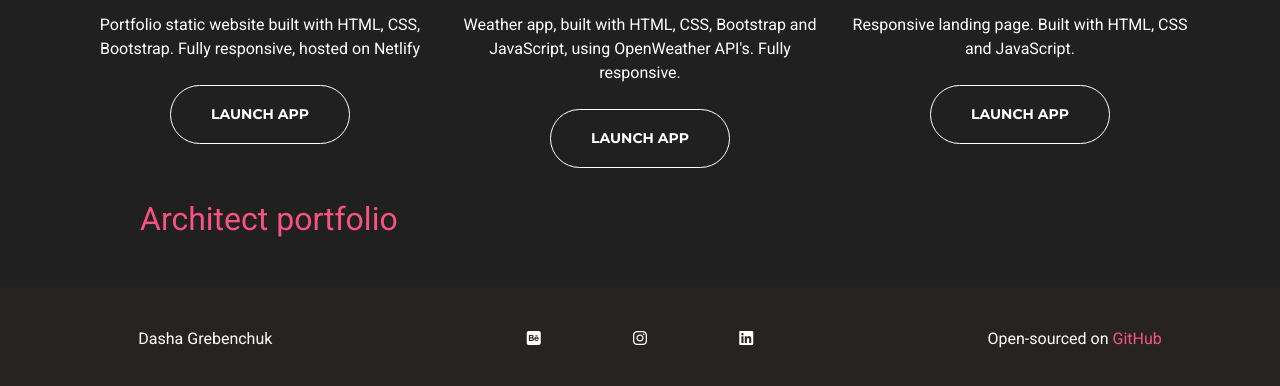
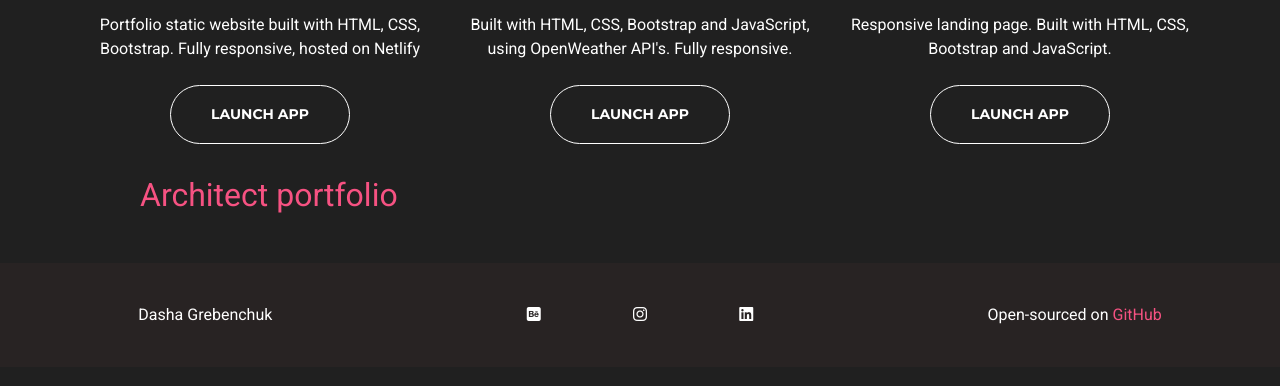
Before and after one commit to DashaGrebenchuk/portfolio-project, a plain HTML site: page portfolio.html in a window 1280 px wide. Shown: the part 550-936 px from the top of the page. Drawn offline with nearby package versions, Linux system fonts and the light colour scheme.

Commit message:
Update portfolio.html

```diff
--- a/portfolio.html
+++ b/portfolio.html
@@ -98,8 +98,8 @@
           />
           <div>
             <p class="mt-3">
-              Weather app, built with HTML, CSS, Bootstrap and JavaScript, using
-              OpenWeather API's. Fully responsive.
+              Built with HTML, CSS, Bootstrap and JavaScript, using OpenWeather
+              API's. Fully responsive.
             </p>
             <a
               href="https://courageous-salamander-7a381d.netlify.app/"
@@ -117,7 +117,8 @@
           />
           <div>
             <p class="mt-3">
-              Responsive landing page. Built with HTML, CSS and JavaScript.
+              Responsive landing page. Built with HTML, CSS, Bootstrap and
+              JavaScript.
             </p>
             <a
               href="https://polite-mochi-84d936.netlify.app/"
```
